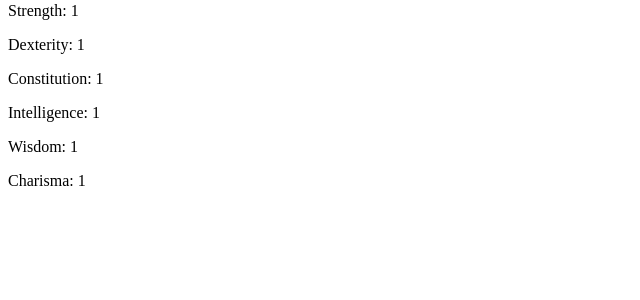
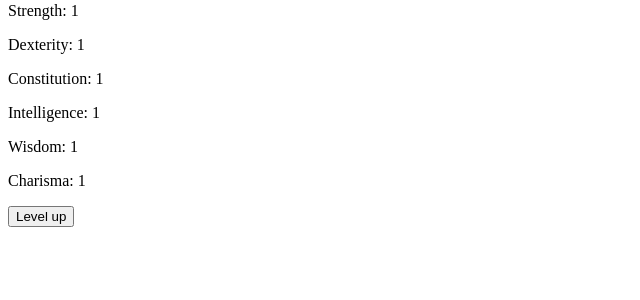
Before and after one commit to annareej/DndCharacterSheet, a Flask app: page /characters/1/ in a window 1280 px wide. Shown: the part 134-434 px from the top of the page, without its empty margins (0-640 px from the left). Run offline with Flask 2, Linux system fonts and the light colour scheme; tables that the repository leaves empty hold one stand-in row (values such as "Sample post").

Commit message:
Added basic feature for modifying characters level

```diff
--- a/application/characters/views.py
+++ b/application/characters/views.py
@@ -13,6 +13,16 @@ def character_form():
 @app.route("/characters/<char_id>/", methods=["GET"])
 def character_view(char_id):
 	return render_template("characters/sheet.html", character = Character.query.get(char_id))
+
+@app.route("/characters/<char_id>/", methods=["POST"])
+def character_level_up(char_id):
+
+	character = Character.query.get(char_id)
+	if character.level < 20:
+		character.level += 1
+		db.session().commit()
+
+	return redirect(request.url)
 
 @app.route("/characters/", methods=["POST"])
 def character_create():
--- a/application/templates/characters/sheet.html
+++ b/application/templates/characters/sheet.html
@@ -10,4 +10,9 @@
 <p>Intelligence: {{ character.intelligence }}</p>
 <p>Wisdom: {{ character.wisdom }}</p>
 <p>Charisma: {{ character.charisma }}</p>
+<p>
+    <form method="POST" action="{{ url_for('character_level_up', char_id=character.id) }}">
+        <input type="submit" value="Level up" />
+    </form>
+</p>
 {% endblock %}
```
